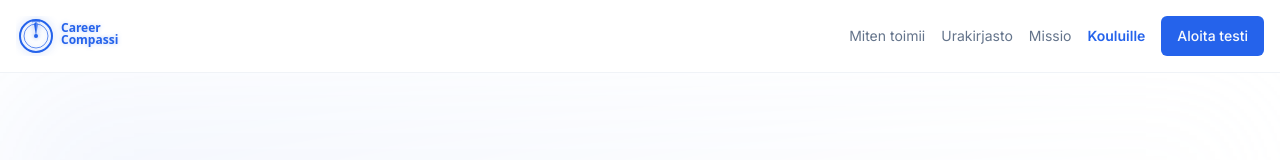
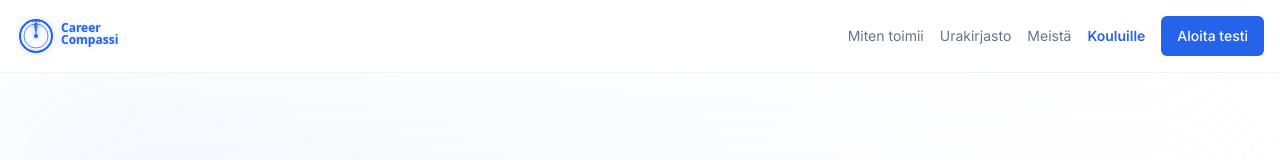
Before and after one commit to yasiinali2003-design/Careercompassii, a Next.js app: page / in a window 1280 px wide. Shown: the top 160 px of the page. Built offline with nearby package versions, Linux system fonts and the light colour scheme.

Commit message:
Rename Missio to Meistä in navigation and page title

```diff
--- a/app/page.tsx
+++ b/app/page.tsx
@@ -50,7 +50,7 @@ export default function HomePage() {
               href="/meista"
               className="text-sm text-muted-foreground hover:text-foreground transition-colors hidden sm:block"
             >
-              Missio
+              Meistä
             </Link>
             <Link
               href="/kouluille"
--- a/components/AboutUs.tsx
+++ b/components/AboutUs.tsx
@@ -385,7 +385,7 @@ const AboutUs = () => {
             className="font-bold text-[#2563EB] mb-6"
             style={{ fontSize: 'clamp(2.5rem, 5vw, 3rem)' }}
           >
-            Missio
+            Meistä
           </h1>
           {/* Optional gradient line */}
           <div className="w-24 h-0.5 bg-gradient-to-r from-transparent via-[#2563EB]/40 to-transparent mx-auto"></div>
```
